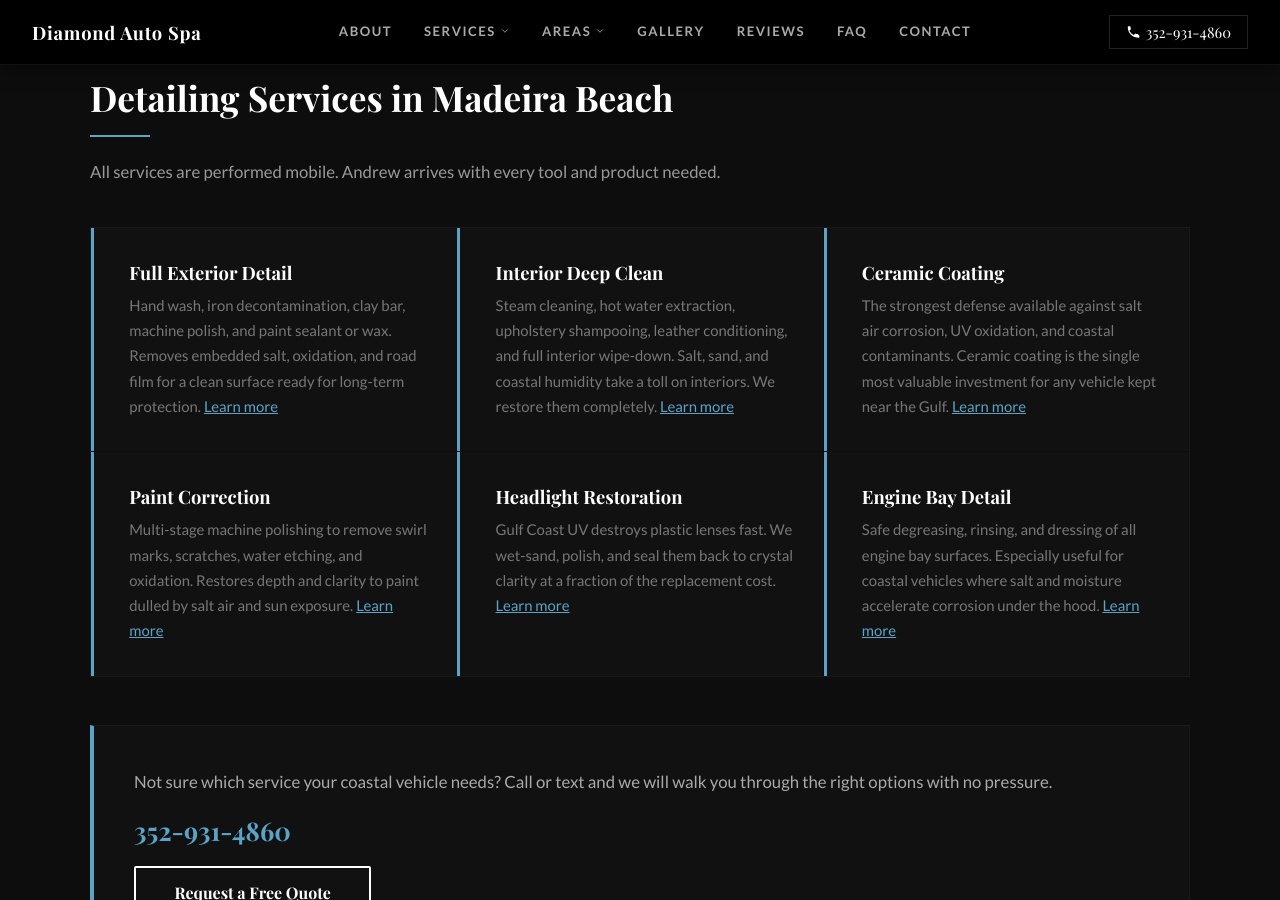
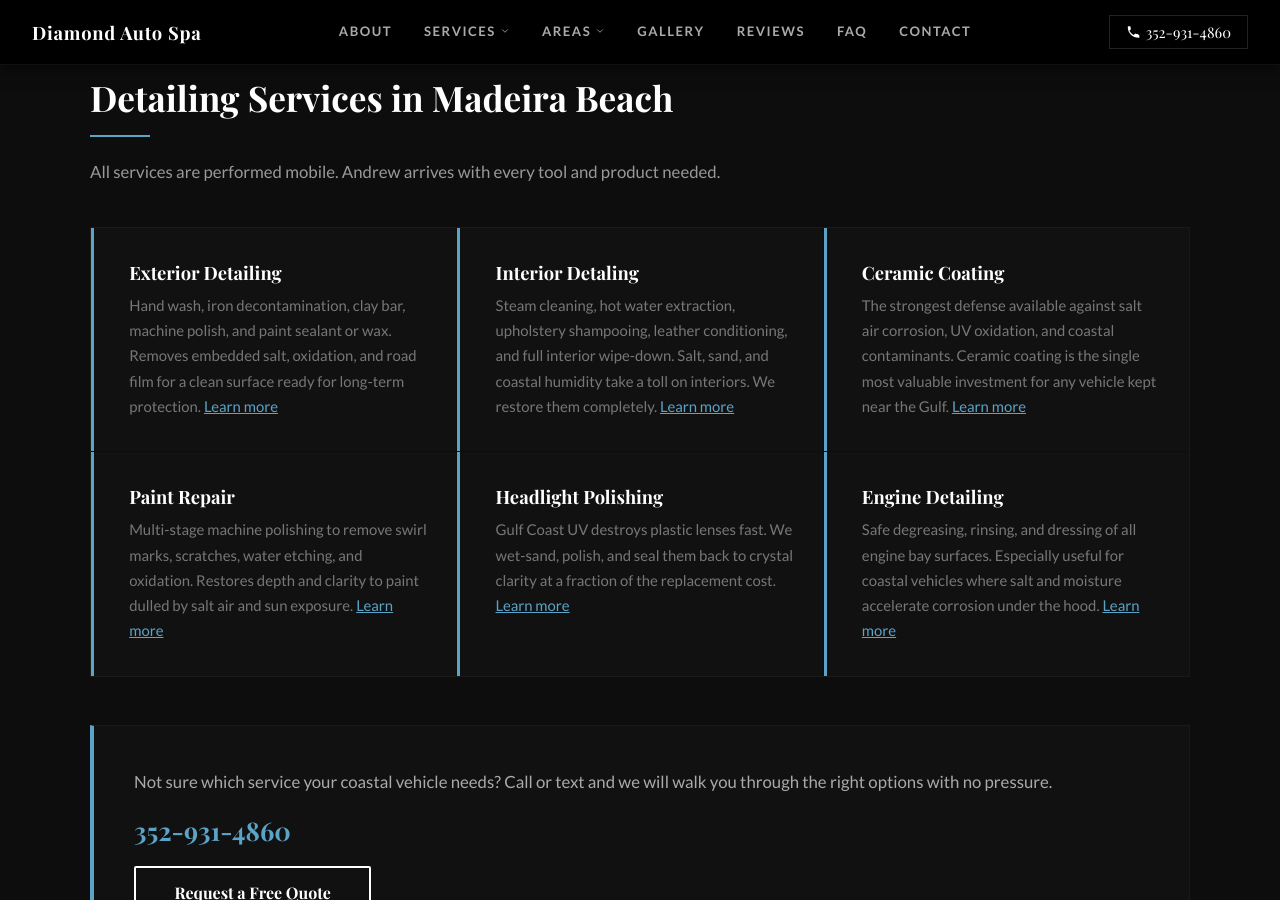
Before and after one commit to JamesBrownR/Diamond-Auto-Spa-Detailing, a Jekyll site: the page built from service-area/madeira-beach-fl/index.html, in a window 1280 px wide and 900 px high, scrolled down 1547 px. Built offline with Jekyll 4.4.1, drawn with Linux system fonts in a browser that asks for light colours; some web fonts are replaced.

Commit message:
Update index.html

```diff
--- a/service-area/madeira-beach-fl/index.html
+++ b/service-area/madeira-beach-fl/index.html
@@ -136,11 +136,11 @@
         <p>All services are performed mobile. Andrew arrives with every tool and product needed.</p>
         <div class="services-grid-area">
             <div class="service-card-area">
-                <h3><a href="/service-area/madeira-beach-fl/exterior-detailing/" style="color:#fff;text-decoration:none;">Full Exterior Detail</a></h3>
+                <h3><a href="/service-area/madeira-beach-fl/exterior-detailing/" style="color:#fff;text-decoration:none;">Exterior Detailing</a></h3>
                 <p>Hand wash, iron decontamination, clay bar, machine polish, and paint sealant or wax. Removes embedded salt, oxidation, and road film for a clean surface ready for long-term protection. <a href="/service-area/madeira-beach-fl/exterior-detailing/" style="color:#5BA3C7;">Learn more</a></p>
             </div>
             <div class="service-card-area">
-                <h3><a href="/service-area/madeira-beach-fl/interior-detailing/" style="color:#fff;text-decoration:none;">Interior Deep Clean</a></h3>
+                <h3><a href="/service-area/madeira-beach-fl/interior-detailing/" style="color:#fff;text-decoration:none;">Interior Detaling</a></h3>
                 <p>Steam cleaning, hot water extraction, upholstery shampooing, leather conditioning, and full interior wipe-down. Salt, sand, and coastal humidity take a toll on interiors. We restore them completely. <a href="/service-area/madeira-beach-fl/interior-detailing/" style="color:#5BA3C7;">Learn more</a></p>
             </div>
             <div class="service-card-area">
@@ -148,15 +148,15 @@
                 <p>The strongest defense available against salt air corrosion, UV oxidation, and coastal contaminants. Ceramic coating is the single most valuable investment for any vehicle kept near the Gulf. <a href="/service-area/madeira-beach-fl/ceramic-coating/" style="color:#5BA3C7;">Learn more</a></p>
             </div>
             <div class="service-card-area">
-                <h3><a href="/service-area/madeira-beach-fl/paint-repair/" style="color:#fff;text-decoration:none;">Paint Correction</a></h3>
+                <h3><a href="/service-area/madeira-beach-fl/paint-repair/" style="color:#fff;text-decoration:none;">Paint Repair</a></h3>
                 <p>Multi-stage machine polishing to remove swirl marks, scratches, water etching, and oxidation. Restores depth and clarity to paint dulled by salt air and sun exposure. <a href="/service-area/madeira-beach-fl/paint-repair/" style="color:#5BA3C7;">Learn more</a></p>
             </div>
             <div class="service-card-area">
-                <h3><a href="/service-area/madeira-beach-fl/headlight-polishing/" style="color:#fff;text-decoration:none;">Headlight Restoration</a></h3>
+                <h3><a href="/service-area/madeira-beach-fl/headlight-polishing/" style="color:#fff;text-decoration:none;">Headlight Polishing</a></h3>
                 <p>Gulf Coast UV destroys plastic lenses fast. We wet-sand, polish, and seal them back to crystal clarity at a fraction of the replacement cost. <a href="/service-area/madeira-beach-fl/headlight-polishing/" style="color:#5BA3C7;">Learn more</a></p>
             </div>
             <div class="service-card-area">
-                <h3><a href="/service-area/madeira-beach-fl/engine-detailing/" style="color:#fff;text-decoration:none;">Engine Bay Detail</a></h3>
+                <h3><a href="/service-area/madeira-beach-fl/engine-detailing/" style="color:#fff;text-decoration:none;">Engine Detailing</a></h3>
                 <p>Safe degreasing, rinsing, and dressing of all engine bay surfaces. Especially useful for coastal vehicles where salt and moisture accelerate corrosion under the hood. <a href="/service-area/madeira-beach-fl/engine-detailing/" style="color:#5BA3C7;">Learn more</a></p>
             </div>
         </div>
```
